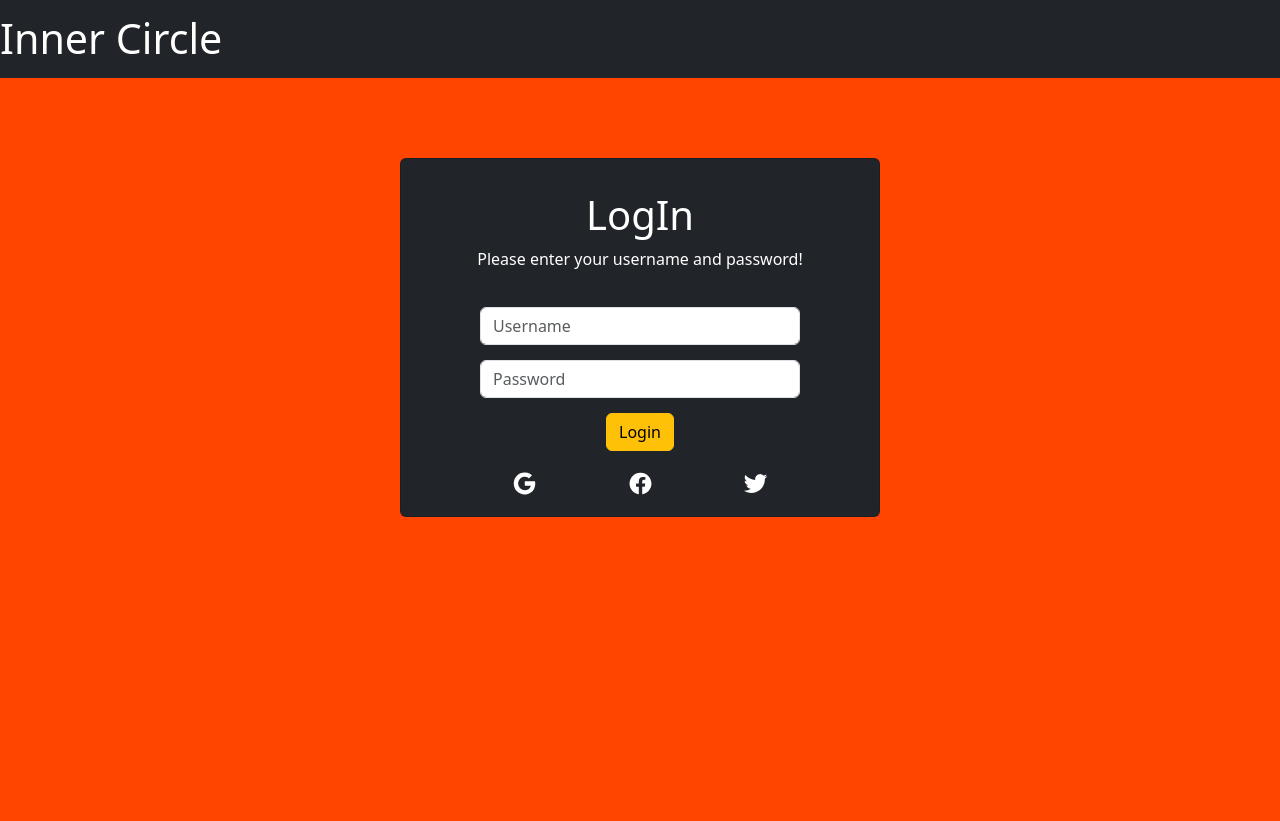
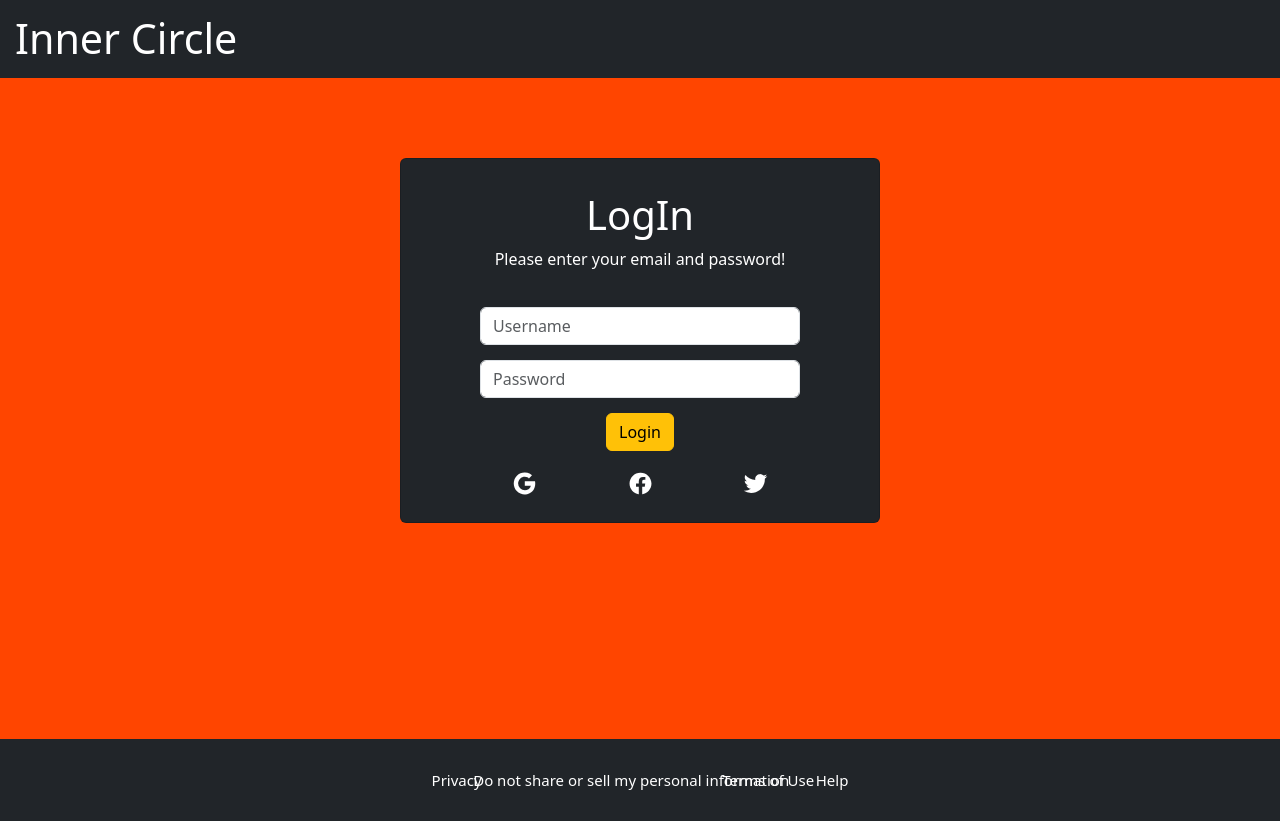
Before and after one commit to mac909/DC_FrontEndProject, a plain HTML site: page SportBettingApp/loginScreen/login.html in a window 1280 px wide. Before the commit the page ends 800 px from the top, so only its background shows below. Drawn offline with nearby package versions, Linux system fonts and the light colour scheme.

Commit message:
Added a footer and a DOM on the button

```diff
--- a/SportBettingApp/loginScreen/app.js
+++ b/SportBettingApp/loginScreen/app.js
@@ -0,0 +1,3 @@
+const reDirect = document.getElementById("button").onclick = function () {
+    location.href = ""
+}
--- a/SportBettingApp/loginScreen/login.html
+++ b/SportBettingApp/loginScreen/login.html
@@ -9,31 +9,39 @@
     <title>InnerCircle</title>
 </head>
 <body class="body">
-  <nav class="navbar bg-dark" data-bs-theme="dark" style="font-size: calc(1.375rem + 1.5vw); font-weight: 500">Inner Circle</nav>
+  <nav class="navbar bg-dark" data-bs-theme="dark" style="font-size: calc(1.375rem + 1.5vw); font-weight: 500; padding-left: 15px;">Inner Circle</nav>
   <section id="main">
     <div class="card text-bg-dark mb-3" style="width: 30rem; margin: 5rem;">
     <div class="card-body">
       </div>
+
     <h1 id="heading">LogIn</h1>
-    <p id="text">Please enter your username and password!</p>
+    <p id="text">Please enter your email and password!</p>
     <div class="whole">
       <div id="username">
+        <label for="name">
         <input type="text" id="bar1" class="form-control" placeholder="Username" aria-label="Username" aria-describedby="basic-addon1">
-        </div>
+        </label>
+       </div>
       <div id="password">
-      <input type="text" id="bar2" class="form-control" placeholder="Password" aria-label="Username" aria-describedby="basic-addon1">
+        <label for="password"></label>
+      <input type="password" id="bar2" class="form-control" placeholder="Password" aria-label="Password" aria-describedby="basic-addon1">
       </div>
       <div class="button">
-        <button type="button" class="btn btn-warning">Login</button>
+        <input type="submit" id="button" value="Login" class="btn btn-warning">
         </div>
         <div class="icons">
-        <ion-icon name="logo-google"></ion-icon>
-        <ion-icon name="logo-facebook"></ion-icon>
-        <ion-icon name="logo-twitter"></ion-icon>
+        <a href="#" class="icon"><ion-icon  name="logo-google"></ion-icon></a>
+        <a href="#" class="icon"><ion-icon name="logo-facebook"></ion-icon></a>
+        <a href="#" class="icon"><ion-icon name="logo-twitter"></ion-icon></a>
         </div>
         </div>
         </div>
+
         </section>
+        <footer id="footer">
+        <nav id="bottom-nav" class="navbar bg-dark" data-bs-theme="dark" style="font-size: 15px; font-weight: 500"><a class="link-one" href="#">Privacy</a> <a class="link-two" href="#"> Do not share or sell my personal information</a></p> <a class="link-three" href="#"> Terms of Use</a><a class="link-four" href="#">Help</a></nav>
+      </footer>
         <script type="module" src="https://unpkg.com/ionicons@5.5.2/dist/ionicons/ionicons.esm.js"></script>
         <script nomodule src="https://unpkg.com/ionicons@5.5.2/dist/ionicons/ionicons.js"></script>
     <script src="app.js"></script>
--- a/SportBettingApp/loginScreen/style.css
+++ b/SportBettingApp/loginScreen/style.css
@@ -72,6 +72,10 @@ ion-icon {
     font-size: 25px;
 }
 
+.icon {
+    color: white;
+}
+
 .icons {
     display: flex;
     justify-content: center;
@@ -82,3 +86,44 @@ ion-icon {
 nav {
     color: white;
 }
+
+#footer {
+    margin-top: 200px;
+
+}
+
+#bottom-nav {
+    display: flex;
+    justify-content: space-evenly;
+    padding-top: 30px;
+    padding-bottom: 30px;
+
+}
+
+.link-one {
+    position: relative;
+    left: 300px;
+    text-decoration: none;
+    color: white;
+}
+
+.link-two {
+    position: relative;
+    left: 160px;
+    text-decoration: none;
+    color: white;
+}
+
+.link-three {
+    position: relative;
+    right: 170px;
+    text-decoration: none;
+    color: white;
+}
+
+.link-four {
+    position: relative;
+    right: 300px;
+    text-decoration: none;
+    color: white;
+}
```
